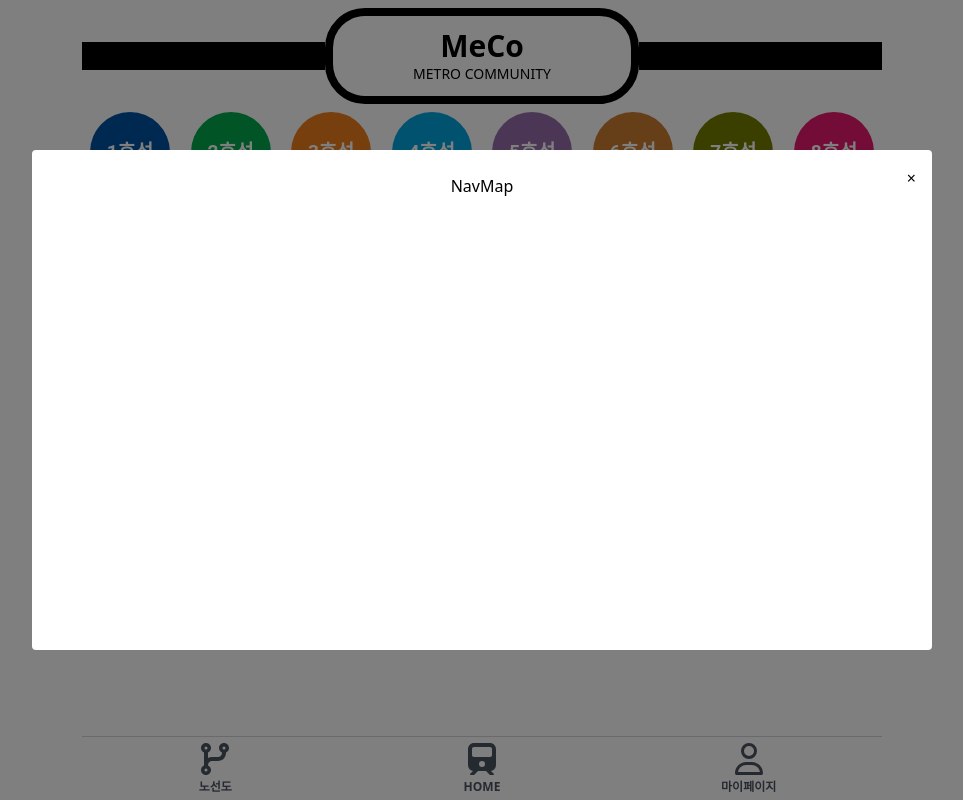
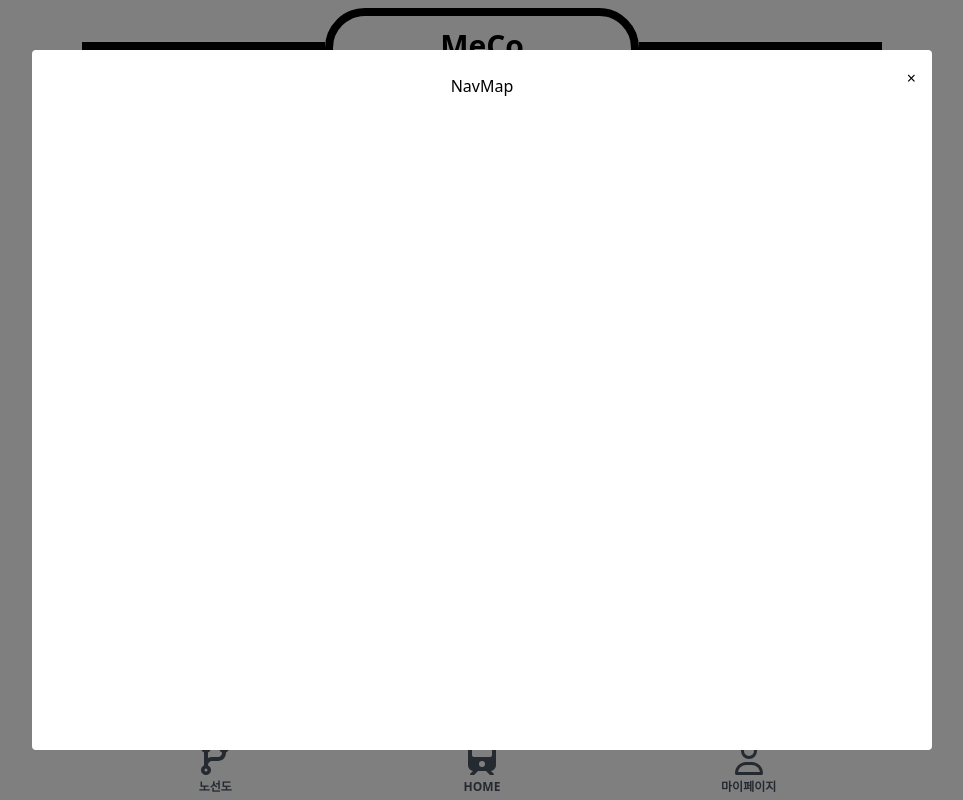
Before and after one commit to kosa-3rd/metro-comm-vue, a Vue app: page /navmap in a window 1280 px wide. Shown: the whole page, without its empty margins (158-1121 px from the left). Built offline with nearby package versions, Linux system fonts and the light colour scheme.

Commit message:
finish header and nav

```diff
--- a/src/components/nav/NavCmp.vue
+++ b/src/components/nav/NavCmp.vue
@@ -87,7 +87,7 @@ export default {
 
 /* 커스텀 active 클래스 */
 .active .nav-icon {
-  color: rgb(51, 51, 198); /* 선택된 아이콘을 파란색으로 설정 */
+  color: rgb(79, 79, 218); /* 선택된 아이콘을 파란색으로 설정 */
 }
 
 .active p {
--- a/src/components/nav/NavMapCmp.vue
+++ b/src/components/nav/NavMapCmp.vue
@@ -31,7 +31,7 @@ export default {
   padding: 1.5rem;
   box-shadow: var(--tw-shadow);
   width: 90%;
-  height: 500px;
+  height: 700px;
   max-width: 900px;
   max-height: 700px;
   overflow-y: auto;
```
